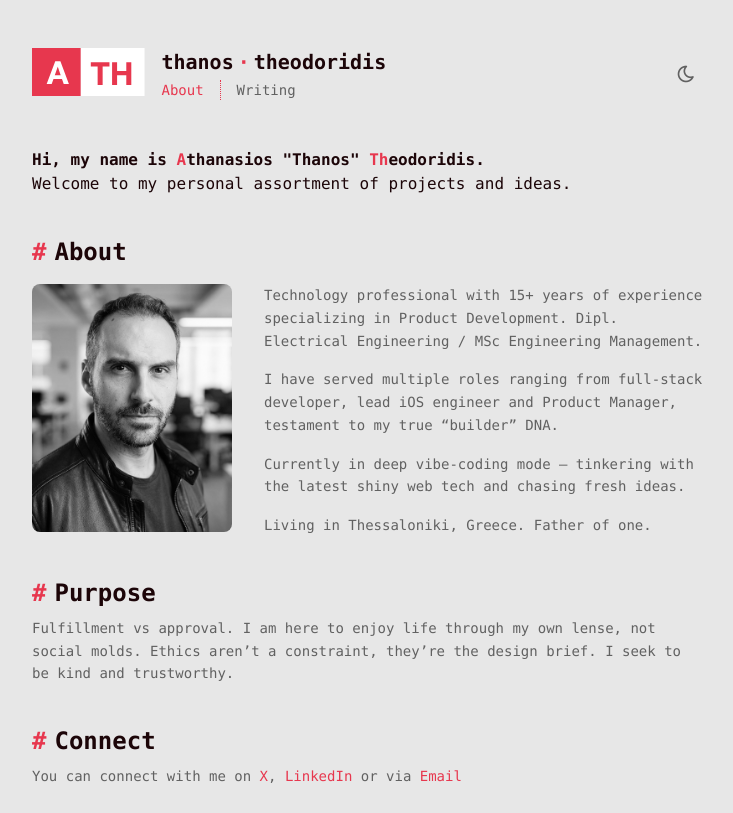
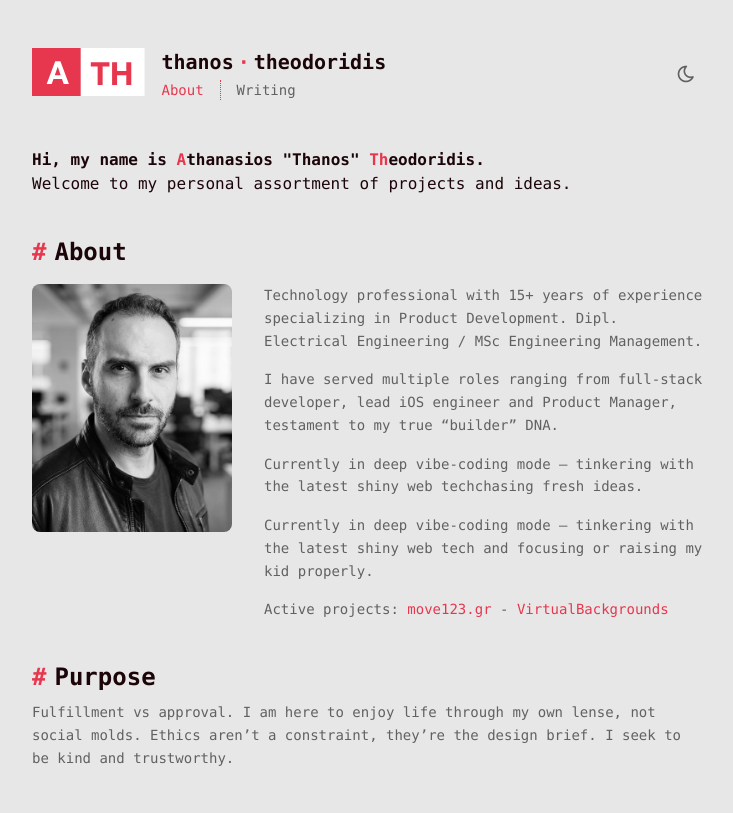
Before and after one commit to attheodo/attheodo.github.io, a Jekyll site: the page built from index.html, in a window 1280 px wide. Shown: the top 813 px of the page, without its empty margins (272-1005 px from the left). Built offline with Jekyll 4.4.1, drawn with Linux system fonts in a browser that asks for light colours; the list of posts is cut into pages by our own code.

Commit message:
update some details

```diff
--- a/index.html
+++ b/index.html
@@ -32,9 +32,13 @@ description: Welcome to my personal assortment of projects and ideas.
       </p>
       <p>
         Currently in deep vibe-coding mode – tinkering with the latest shiny web
-        tech and chasing fresh ideas.
+        techchasing fresh ideas.
       </p>
-      <p>Living in Thessaloniki, Greece. Father of one.</p>
+      <p>
+        Currently in deep vibe-coding mode – tinkering with the latest shiny web
+        tech and focusing or raising my kid properly.
+      </p>
+      <p>Active projects: <a href="https://www.move123.gr" class="link" target="_blank">move123.gr</a> - <a href="https://www.getvirtualbackgrounds.com" class="link" target="_blank">VirtualBackgrounds</a></p>
     </div>
   </div>
   <div class="mt-10">
```
